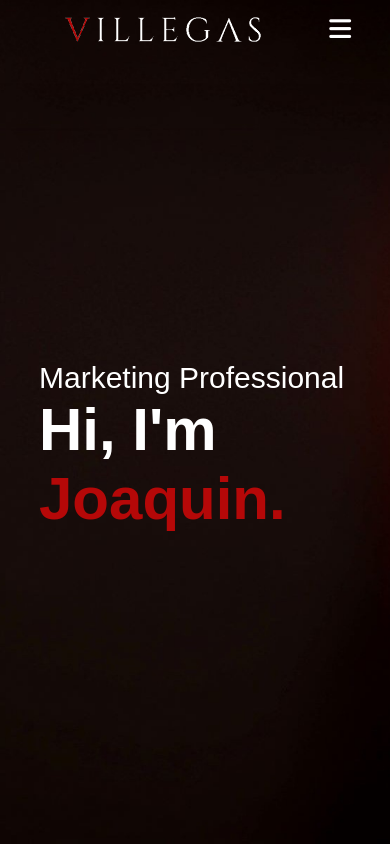
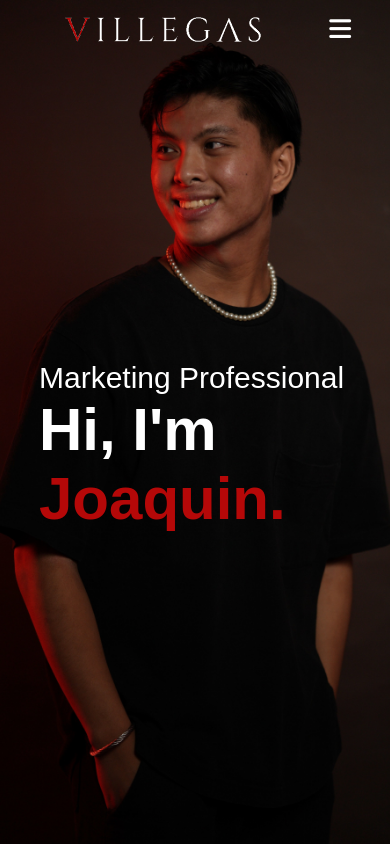
Before and after one commit to joaquinvil13gas/portfolio, a plain HTML site: page index.html in a window 390 px wide. Shown: the top 844 px of the page. Drawn offline with Linux system fonts and the light colour scheme.

Commit message:
Update style.css

```diff
--- a/style.css
+++ b/style.css
@@ -320,7 +320,7 @@ nav .fas{
 
 @media only screen and (max-width: 600px){
     #header{
-        background-image: url(Mobile test.png);
+        background-image: url(Images/Mobile.jpg);
     }
     .header-text{
         margin-top: 100%;
```
